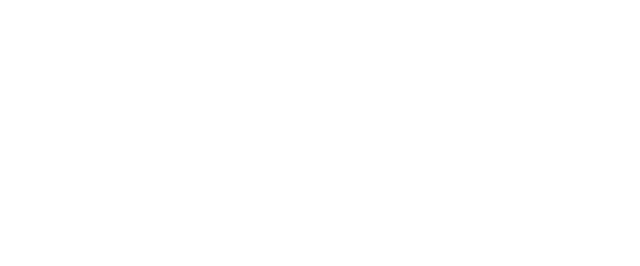
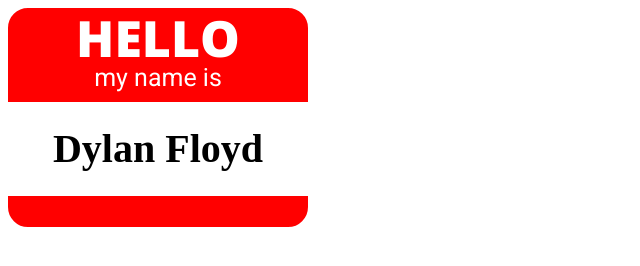
Before and after one commit to Dylan-Floyd/lab-02a-name-tag, a plain HTML site: page index.html in a window 1280 px wide. Shown: the whole page, without its empty margins (0-640 px from the left). Drawn offline with nearby package versions, Linux system fonts and the light colour scheme; a web font is replaced by a local one.

Commit message:
add a cool nametag

```diff
--- a/index.html
+++ b/index.html
@@ -4,10 +4,25 @@
     <meta charset="UTF-8">
     <meta http-equiv="X-UA-Compatible" content="IE=edge">
     <meta name="viewport" content="width=device-width, initial-scale=1.0">
+    <link rel="preconnect" href="https://fonts.googleapis.com">
+    <link rel="preconnect" href="https://fonts.gstatic.com" crossorigin>
+    <link href="https://fonts.googleapis.com/css2?family=Open+Sans:wght@800&display=swap" rel="stylesheet">
+    <link href="https://fonts.googleapis.com/css2?family=Roboto&display=swap" rel="stylesheet">
+    <link href="https://fonts.googleapis.com/css2?family=Cedarville+Cursive&display=swap" rel="stylesheet">
     <link rel="stylesheet" href="./style.css">
     <title>Document</title>
 </head>
 <body>
-
+    <main class="grid-container">
+        <header class="grid-box hello">
+            <h1>HELLO</h1>
+            <h2>my name is</h2>
+        </header>
+        <section class="grid-box name">
+            Dylan Floyd
+        </section>
+        <footer class="grid-box footer">
+        </footer>
+    </main>
 </body>
 </html>
--- a/style.css
+++ b/style.css
@@ -0,0 +1,55 @@
+.grid-container {
+    display: grid;
+    grid-template-columns: 300px;
+    grid-template-rows: 3fr 3fr 1fr;
+    border-radius: 20px;
+}
+
+.hello {
+    background-color: red;
+    text-align: center;
+    padding: 0px;
+    border-radius: 20px;
+    border-color:red;
+    border-width: 5px;
+    border-style: solid;
+    border-bottom-left-radius: 0px;
+    border-bottom-right-radius: 0px;
+}
+
+.hello h1 {
+    font-size: 50px;
+    color: white;
+    font-family: 'Open Sans';
+    margin: 5px;
+    padding: 0px;
+    line-height: 40px;
+}
+
+.hello h2 {
+    font-size: 25px;
+    color: white;
+    margin: 5px;
+    padding: 0px;
+    font-family: 'Roboto';
+    font-weight: 300;
+}
+
+.name {
+    display: flex;
+    justify-content: center;
+    align-items: center;
+    font-family: 'Cedarville Cursive';
+    font-size:  40px;
+    font-weight: 800;
+}
+
+.footer {
+    background-color: red;
+    border-radius: 20px;
+    border-color:red;
+    border-width: 5px;
+    border-style: solid;
+    border-top-left-radius: 0px;
+    border-top-right-radius: 0px;
+}
```
